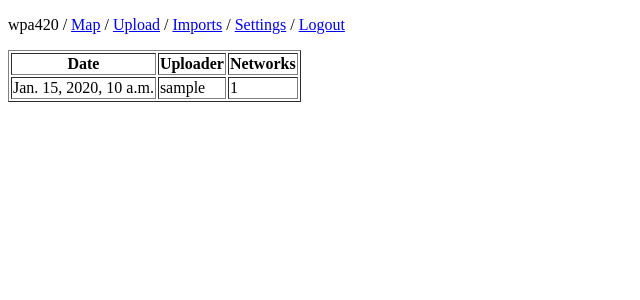
After one commit to czwifi/wpa420, a Django app: page /imports in a window 1280 px wide. The commit adds this page. Shown: the top 300 px of the page, without its empty margins (0-640 px from the left). Run offline with Django 3.2, Linux system fonts and the light colour scheme; a user stored in the database is signed in; tables that the repository leaves empty hold one stand-in row (values such as "Sample post"); parts of the project's set-up code (start-up, migrations or seed data) failed here and were passed over.

Commit message:
Import history

```diff
--- a/wifi/templates/base.html
+++ b/wifi/templates/base.html
@@ -10,7 +10,7 @@
 
     <body>
     	{% if user.is_authenticated %}
-        	<p>wpa420 / <a href="{% url 'map' %}">Map</a> / <a href="{% url 'upload' %}">Upload</a> / <a href="{% url 'settings' %}">Settings</a> / <a href="{% url 'logout' %}">Logout</a></p>
+        	<p>wpa420 / <a href="{% url 'map' %}">Map</a> / <a href="{% url 'upload' %}">Upload</a> / <a href="{% url 'imports' %}">Imports</a> / <a href="{% url 'settings' %}">Settings</a> / <a href="{% url 'logout' %}">Logout</a></p>
         {% else %}
         	<p>wpa420 / <a href="{% url 'register' %}">Register</a> / <a href="{% url 'login' %}">Login</a></p>
         {% endif %}
--- /dev/null
+++ b/wifi/templates/imports.html
@@ -0,0 +1,15 @@
+{% extends "base.html" %}
+
+{% block content %}
+<table border="1em">
+  <tr>
+    <th>Date</th><th>Uploader</th><th>Networks</th>
+  {% for import in imports %}
+  <tr>
+  	<td>{{ import.added }}</td>
+    <td>{{ import.author }}</td>
+    <td>{{ import.count }}</td>
+  </tr>
+  {% endfor %}
+</table>
+{% endblock %}
--- a/wifi/urls.py
+++ b/wifi/urls.py
@@ -26,4 +26,5 @@ urlpatterns = [
     path('account/settings/api_keys/new', views.create_api_key, name='create_api_key'),
     path('account/settings/api_keys/delete/<key_id>',views.delete_api_key,name='delete_api_key'),
     path('my_imports/refresh_location', views.refresh_location, name='refresh_location'),
+    path('imports', views.import_history, name='imports'),
 ]
--- a/wifi/views.py
+++ b/wifi/views.py
@@ -10,7 +10,7 @@ from django.views.decorators.csrf import csrf_exempt
 from django.core.cache import cache
 
 
-from .models import AccessPoint, WifiUser, WifiUserInvite, WifiUserApiKey
+from .models import AccessPoint, WifiUser, WifiUserInvite, WifiUserApiKey, WifiImport
 from .forms import UploadFileForm, WigleForm, RegisterForm, SettingsForm, CreateWifiUserApiKeyForm, ApiKeyForm
 from .decorators import api_key_required
 from .handlers import generate_v1_ap_array, render_generic_error, render_json_error, generate_api_key, generate_wifi_list_json
@@ -324,3 +324,12 @@ def delete_api_key(request, key_id=None):
         return redirect('api_keys')
     except:
         return render_generic_error(request, "the key probably doesn't exist")
+
+@login_required
+def import_history(request):
+    wifi_user = WifiUser.objects.get(user=request.user)
+    imports = WifiImport.objects.all().prefetch_related('author__user').annotate(count=Count('accesspoint')).order_by('-added')
+    context = {
+        'imports': imports
+    }
+    return render(request, 'imports.html', context)
```
